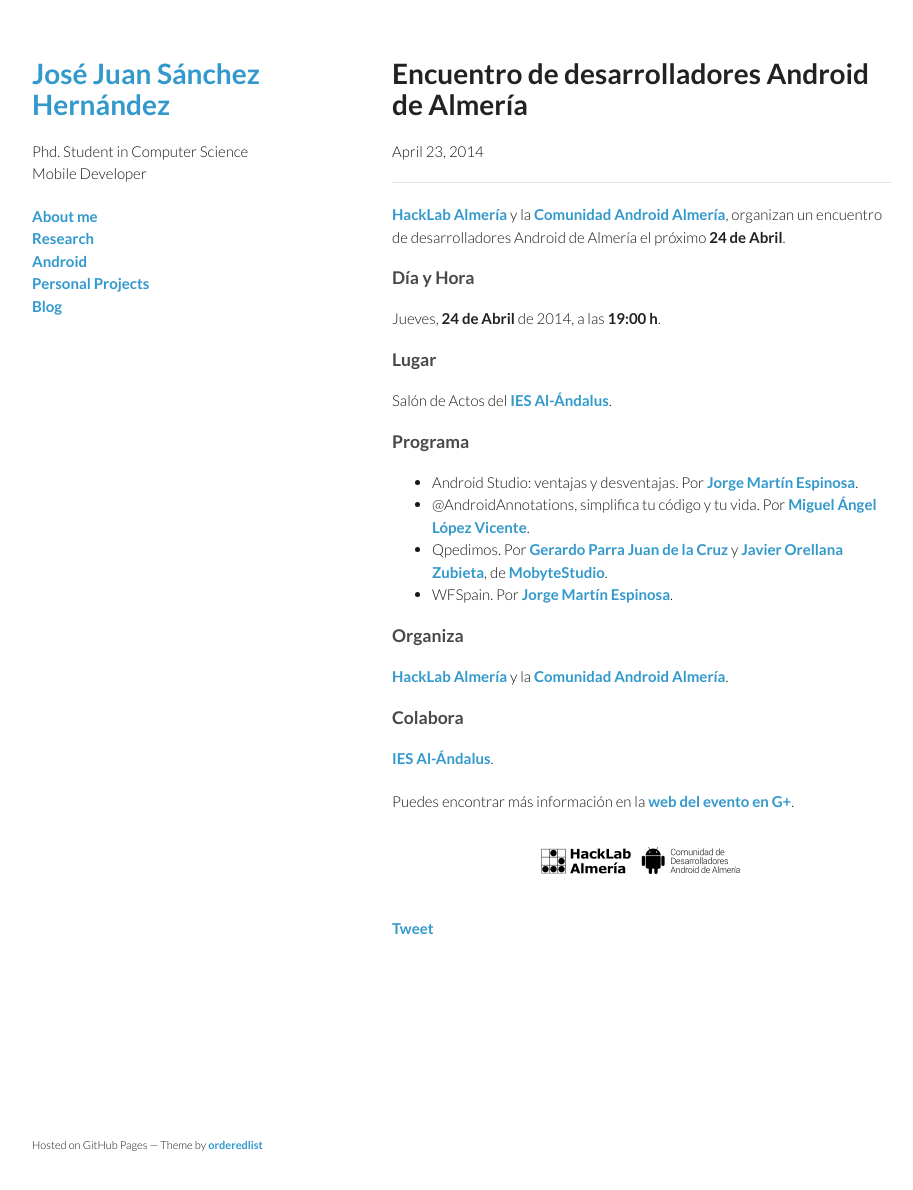
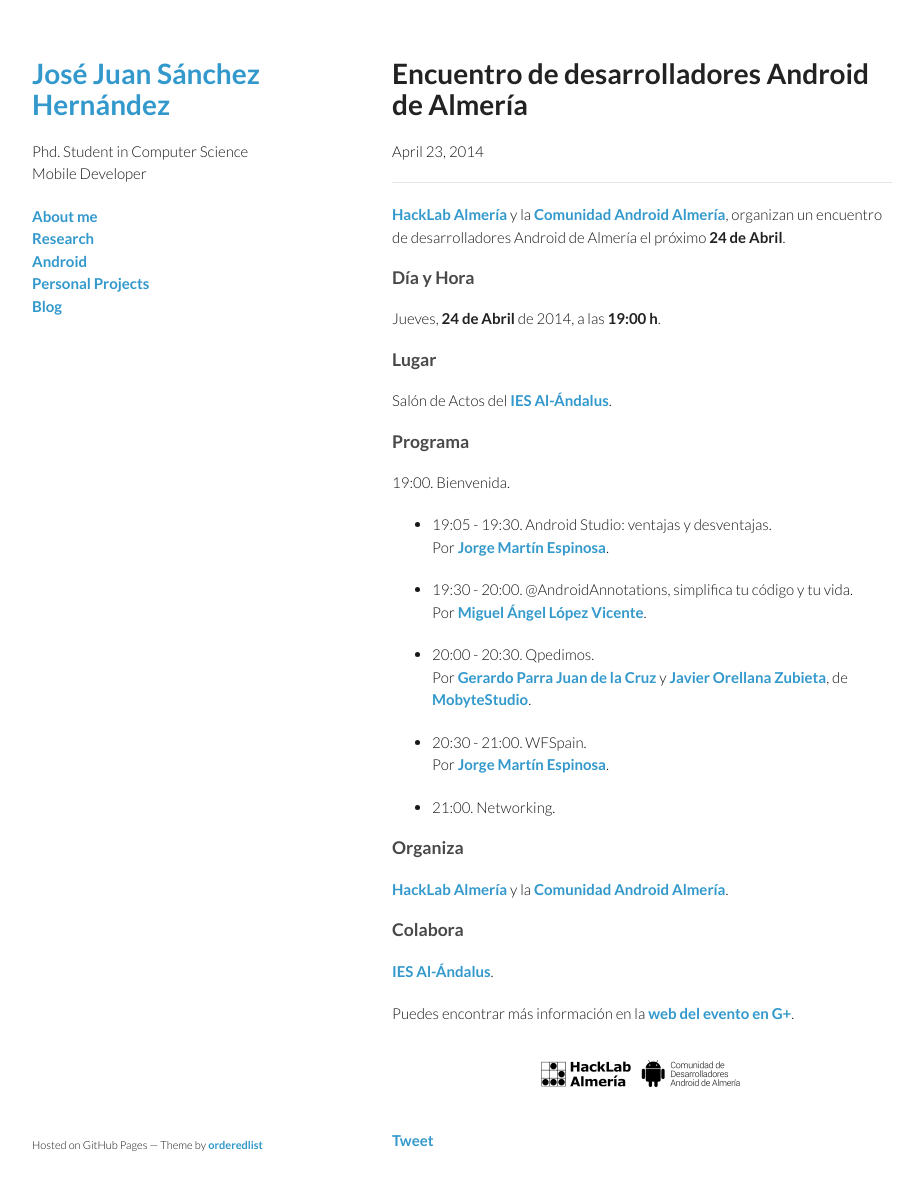
Before and after one commit to josejuansanchez/josejuansanchez.github.io, a Jekyll site: the page built from _posts/2014-04-24-encuentro-desarrolladores-android-almeria.md, in a window 1280 px wide and 1224 px high. Shown: the top 1190 px of the window, without its empty margins (178-1091 px from the left). Built offline with Jekyll 4.4.1, drawn with Linux system fonts in a browser that asks for light colours; comment, search, counter and statistics services are not loaded.

Commit message:
Update 2014-04-24-encuentro-desarrolladores-android-almeria.md

```diff
--- a/_posts/2014-04-24-encuentro-desarrolladores-android-almeria.md
+++ b/_posts/2014-04-24-encuentro-desarrolladores-android-almeria.md
@@ -17,10 +17,21 @@
 
 ### Programa
 
-- Android Studio: ventajas y desventajas. Por [Jorge Martín Espinosa](https://twitter.com/arasthel92).
-- @AndroidAnnotations, simplifica tu código y tu vida. Por [Miguel Ángel López Vicente](https://twitter.com/MiguelAngel_LV).
-- Qpedimos. Por [Gerardo Parra Juan de la Cruz](https://plus.google.com/u/0/107579737416167533257) y [Javier Orellana Zubieta](https://plus.google.com/101706559422071136068/posts), de [MobyteStudio](http://www.mobitstudio.com).
-- WFSpain. Por [Jorge Martín Espinosa](https://twitter.com/arasthel92).
+19:00. Bienvenida.
+
+- 19:05 - 19:30. Android Studio: ventajas y desventajas.
+Por [Jorge Martín Espinosa](https://twitter.com/arasthel92).
+
+- 19:30 - 20:00. @AndroidAnnotations, simplifica tu código y tu vida.
+Por [Miguel Ángel López Vicente](https://twitter.com/MiguelAngel_LV).
+
+- 20:00 - 20:30. Qpedimos.
+Por [Gerardo Parra Juan de la Cruz](https://plus.google.com/u/0/107579737416167533257) y [Javier Orellana Zubieta](https://plus.google.com/101706559422071136068/posts), de [MobyteStudio](http://www.mobitstudio.com).
+
+- 20:30 - 21:00. WFSpain.
+Por [Jorge Martín Espinosa](https://twitter.com/arasthel92).
+
+- 21:00. Networking.
 
 ### Organiza
 
```
